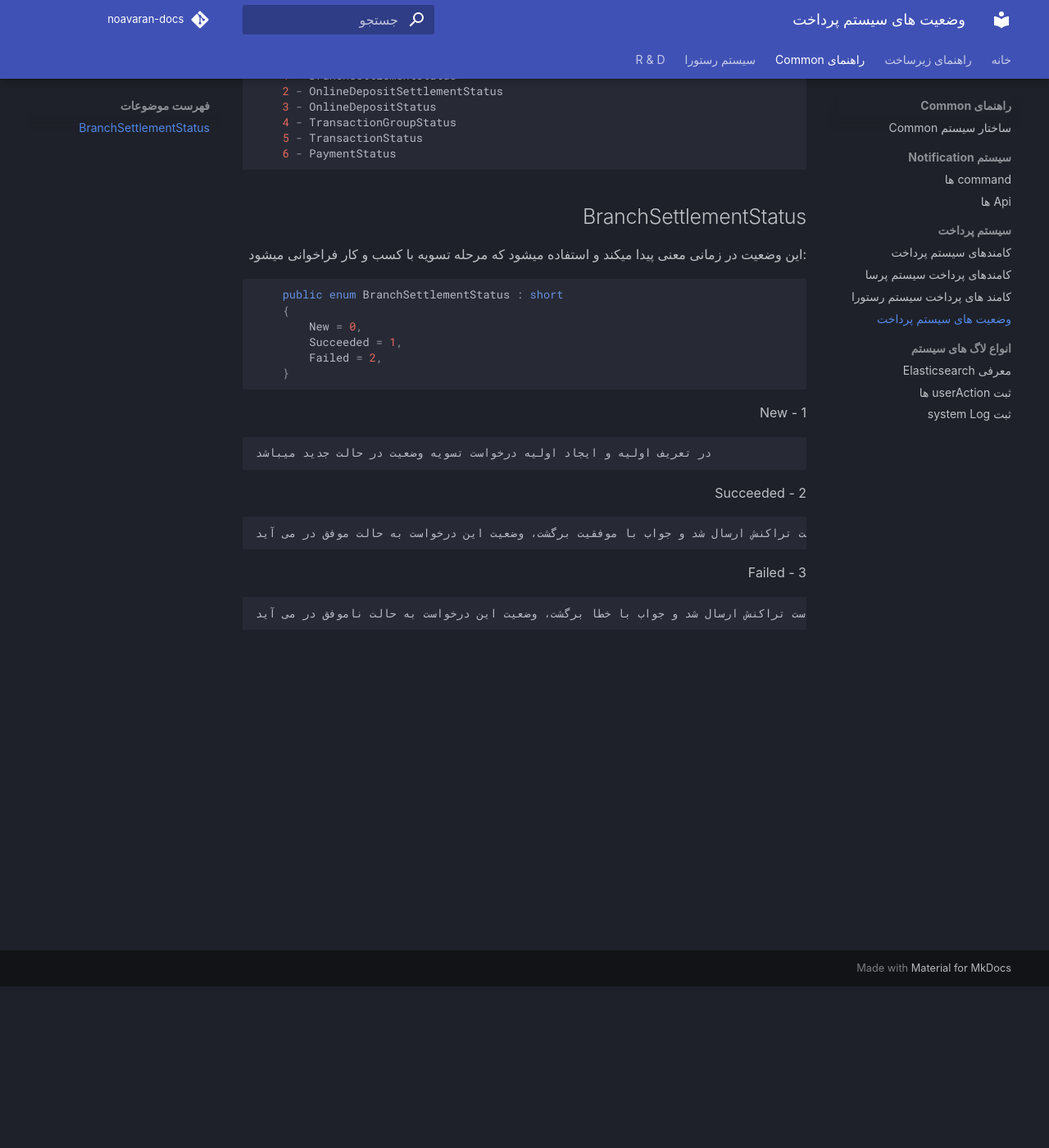
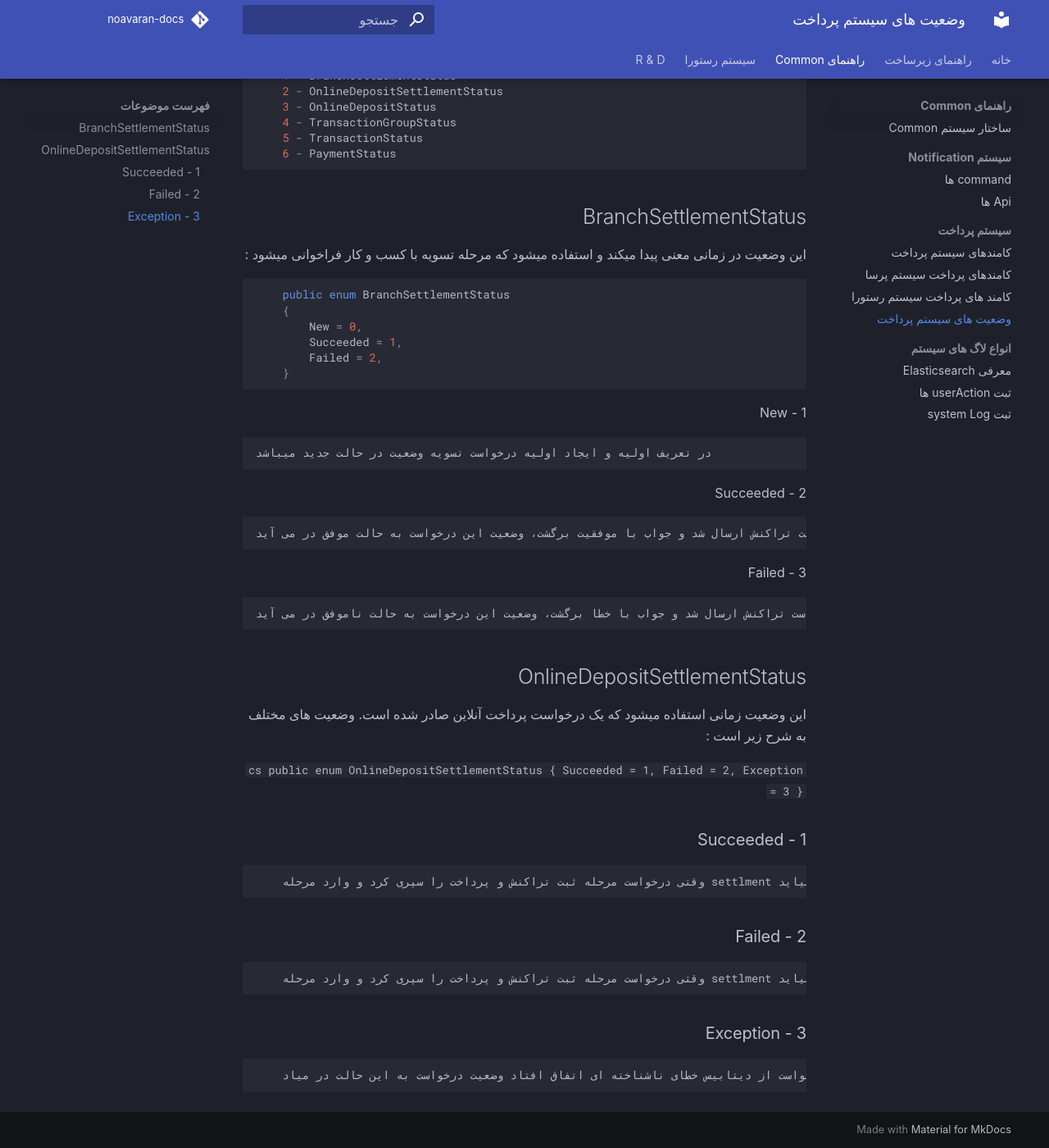
Before and after one commit to blue-innovators/noavaran-docs, an MkDocs documentation site: the page built from docs/payment/payment-status.md, in a window 1280 px wide and 1400 px high, scrolled down 197 px. Shown: the whole window at 82% size. Built offline with MkDocs 1.6.1 and Material for MkDocs 9.7.7, drawn with Linux system fonts in a browser that asks for light colours; some web fonts are replaced; comment, search, counter and statistics services are not loaded.

Commit message:
[FEATURE] Add OnlineDepositSettlementStatus

````diff
--- a/docs/payment/payment-status.md
+++ b/docs/payment/payment-status.md
@@ -1,6 +1,6 @@
 # وضعیت های سیستم پرداخت
 
-:در این سیستم وضعیت پرداخت در مراحل مختلف تعریف میشود
+در این سیستم وضعیت پرداخت در مراحل مختلف تعریف میشود :
 
 
 ```cs
@@ -14,10 +14,10 @@
 
 ## BranchSettlementStatus
 
- :این وضعیت در زمانی معنی پیدا میکند و استفاده میشود که مرحله تسویه با کسب و کار فراخوانی میشود
+ این وضعیت در زمانی معنی پیدا میکند و استفاده میشود که مرحله تسویه با کسب و کار فراخوانی میشود :
 
 ```cs
-    public enum BranchSettlementStatus : short
+    public enum BranchSettlementStatus
     {
         New = 0,
         Succeeded = 1,
@@ -36,3 +36,28 @@
 3 - Failed
 
     وقتی درخواست تراکنش ارسال شد و جواب با خطا برگشت، وضعیت این درخواست به حالت ناموفق در می آید
+
+## OnlineDepositSettlementStatus
+
+  این وضعیت زمانی استفاده میشود که یک درخواست پرداخت آنلاین صادر شده است. وضعیت های مختلف به شرح زیر است :
+
+ ```cs
+   public enum OnlineDepositSettlementStatus
+   {
+       Succeeded = 1,
+       Failed = 2,
+       Exception = 3
+   }
+```
+
+### 1 - Succeeded
+
+        وقتی درخواست مرحله ثبت تراکنش و پرداخت را سپری کرد و وارد مرحله settlment بانک شد و با موفقیت این مرحله را به اتمام رساند وضعیت درخواست به حالت موفق در میاید.
+
+### 2 - Failed
+
+        وقتی درخواست مرحله ثبت تراکنش و پرداخت را سپری کرد و وارد مرحله settlment بانک شد و این مرحله موفقیت آمیز انجام نشد وضعیت این درخواست به حالت ناموفق در میاید.
+
+### 3 - Exception
+
+        اگر در هر کدام از مراحل بالا و همچمنینی مرحله خواندن درخواست از دیتابیس خطای ناشناخته ای اتفاق افتاد وضعیت درخواست به این حالت در میاد.
````
